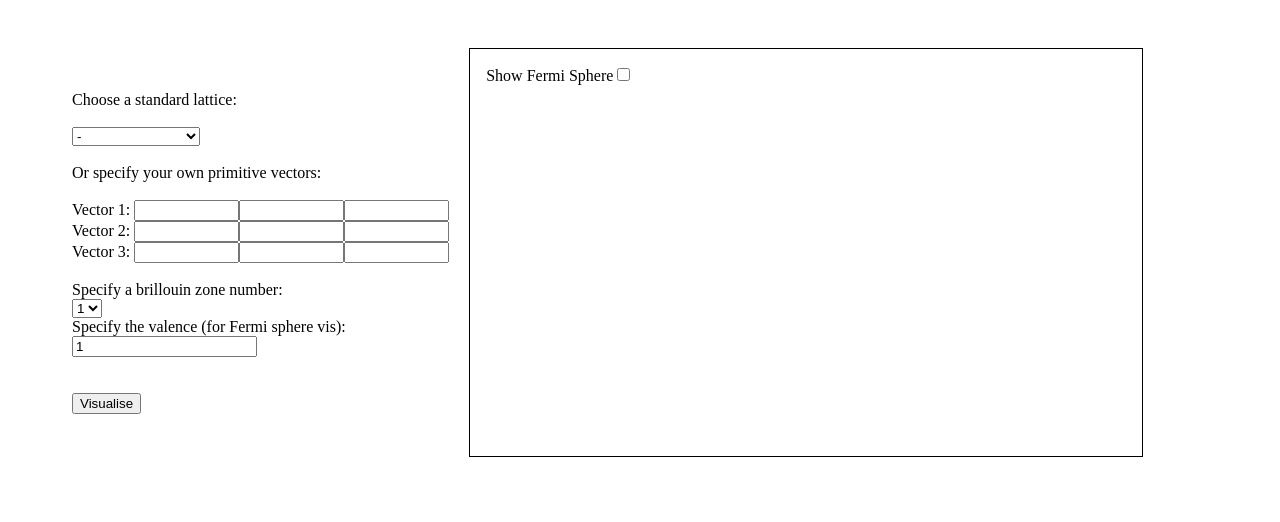
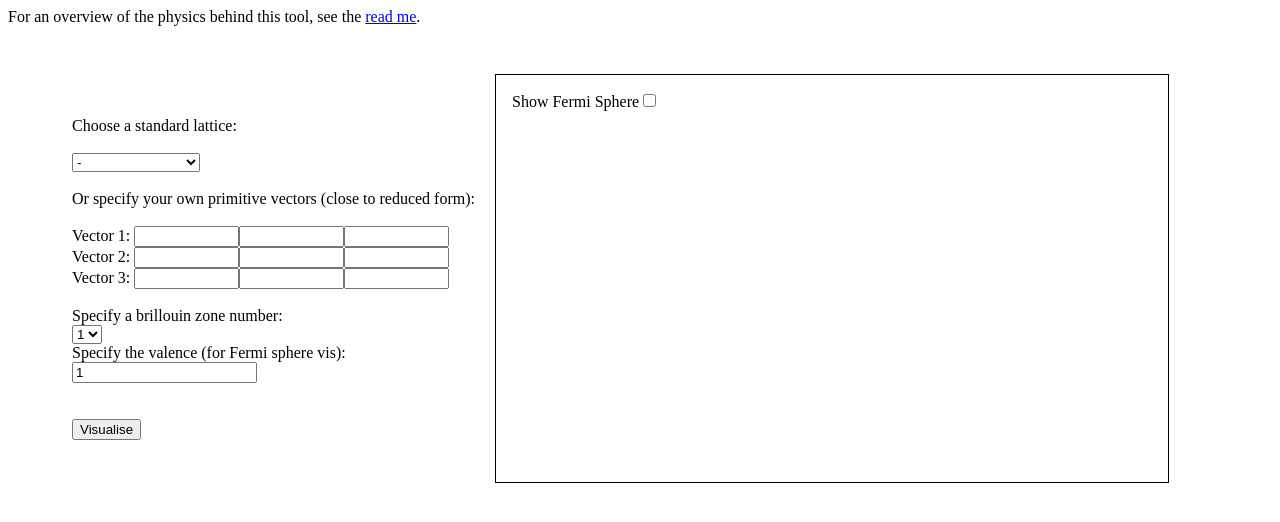
Before and after one commit to tobycrisford/bravais-lattice-fermi-surfaces, a website built with Parcel: page index.html in a window 1280 px wide. Built offline with nearby package versions, Linux system fonts and the light colour scheme.

Commit message:
Adding extra explanatory text and link to readme

```diff
--- a/index.html
+++ b/index.html
@@ -15,13 +15,14 @@
         </style>
     </head>
     <body>
+        For an overview of the physics behind this tool, see the <a href="https://github.com/tobycrisford/bravais-lattice-fermi-surfaces/blob/main/Readme.md">read me</a>.
         <div class="parent">
             <div id="test_input" class="child">
                 Choose a standard lattice:
                 <br><br>
                 <div id="standard-lattice-select"></div>
                 <br>
-                Or specify your own primitive vectors:
+                Or specify your own primitive vectors (close to reduced form):
                 <br><br>
                 <div id="custom-prim-vectors"></div>
                 <br>
```
